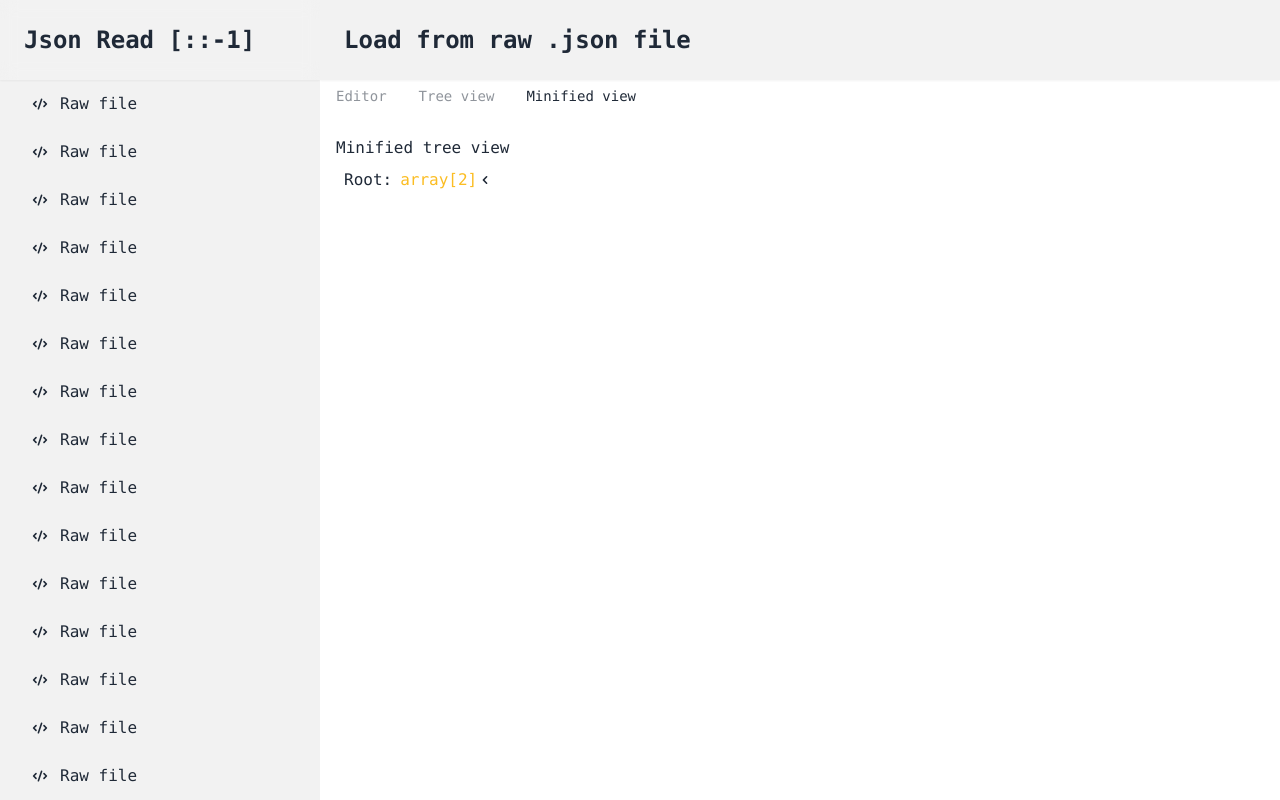
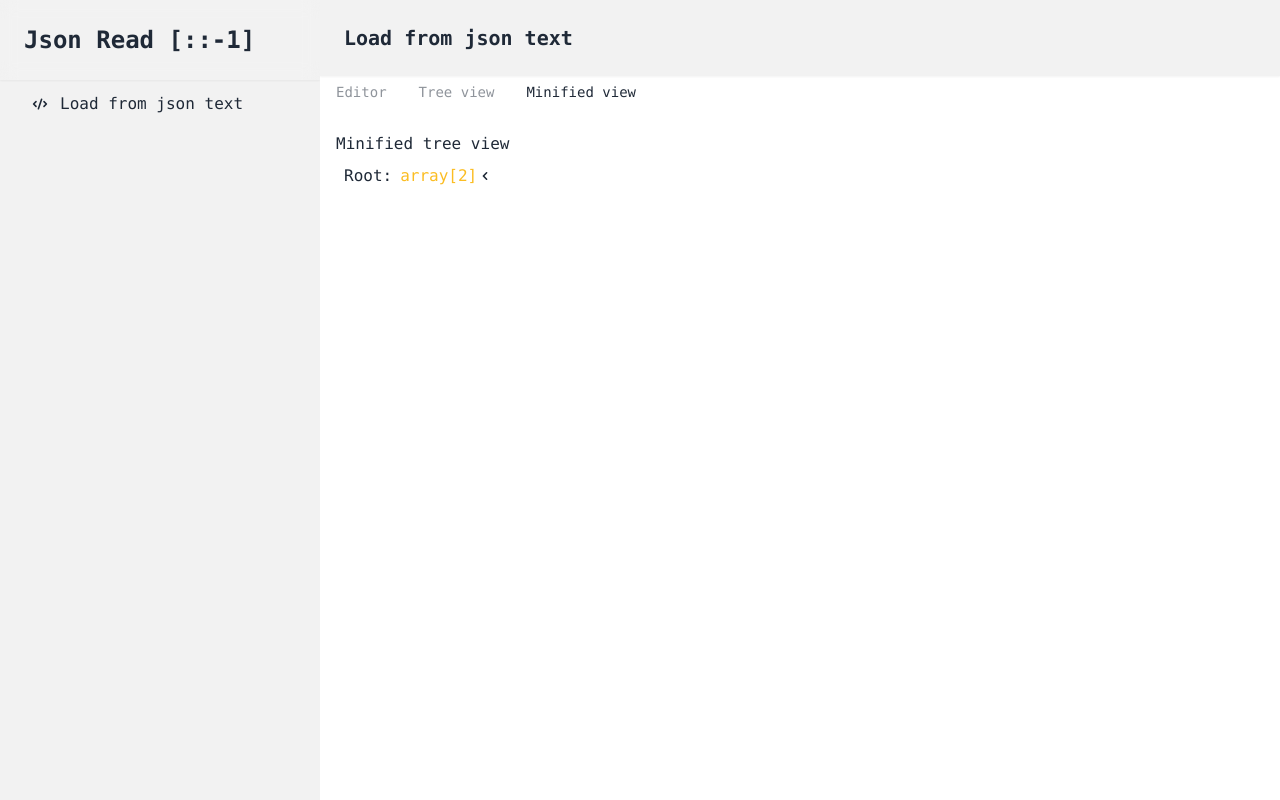
Before and after one commit to PlayerNguyen/json-dear, a React (Vite) app: page /minified-view in a window 1280 px wide. Built offline with nearby package versions, Linux system fonts and the light colour scheme.

Commit message:
add: button to open drawer

```diff
--- a/src/components/Home/Home.jsx
+++ b/src/components/Home/Home.jsx
@@ -1,4 +1,5 @@
 import React, { useState } from "react";
+import { HiViewList } from "react-icons/hi";
 import { Link, Outlet, useLocation } from "react-router-dom";
 
 function Home() {
@@ -21,8 +22,15 @@ function Home() {
   return (
     <div className="home">
       {/* Navbar */}
-      <div className="w-full sticky bg-base-200 flex flex-row px-6 py-6 shadow-sm top-0 z-50">
-        <h1 className="text-2xl font-bold">Load from raw .json file</h1>
+      <div className="w-full sticky bg-base-200 flex flex-row px-6 py-6 shadow-sm top-0 z-50 items-center gap-4">
+        <div className="lg:hidden">
+          <label className="btn btn-ghost btn-md text-xl" htmlFor="main-drawer">
+            <HiViewList />
+          </label>
+        </div>
+        <div>
+          <h1 className="text-xl font-bold">Load from json text</h1>
+        </div>
       </div>
 
       {/* Editor Wrapper */}
--- a/src/scripts/App.js
+++ b/src/scripts/App.js
@@ -8,16 +8,17 @@ import HomeTreeView from "../components/Home/HomeTreeView";
 import HomeMinifiedView from "../components/Home/HomeMinifiedView";
 
 function App() {
-  const [sideBarItems] = useState(
-    Array(30).fill({
-      name: "Raw file",
+  const [sideBarItems] = useState([
+    {
+      name: "Load from json text",
       icon: <HiCode />,
-    })
-  );
+      url: "/",
+    },
+  ]);
 
   return (
     <div className="drawer drawer-mobile font-mono">
-      <input id="my-drawer-2" type="checkbox" className="drawer-toggle" />
+      <input id="main-drawer" type="checkbox" className="drawer-toggle" />
       <div className="drawer-content">
         {/* Page content here */}
         <Routes>
@@ -27,16 +28,10 @@ function App() {
             <Route path="/minified-view" element={<HomeMinifiedView />} />
           </Route>
         </Routes>
-        {/* <label
-          htmlFor="my-drawer-2"
-          className="btn btn-primary drawer-button lg:hidden"
-        >
-          Open drawer
-        </label> */}
       </div>
       <div className="drawer-side overflow-auto">
-        <label htmlFor="my-drawer-2" className="drawer-overlay"></label>
-        <div className="relative bg-base-200">
+        <label htmlFor="main-drawer" className="drawer-overlay"></label>
+        <div className="relative w-80 bg-base-200">
           <div className="px-6 py-6 sticky top-0 backdrop-blur bg-opacity-90 z-40 shadow-sm font-bold text-2xl">
             <Link to={"/"}>Json Read [::-1]</Link>
           </div>
@@ -47,9 +42,9 @@ function App() {
                 sideBarItems.map((item, idx) => {
                   return (
                     <li className="mx-4" key={idx}>
-                      <a className="rounded-xl">
+                      <Link to={item.url} className="rounded-xl">
                         {item.icon} {item.name}
-                      </a>
+                      </Link>
                     </li>
                   );
                 })}
```
